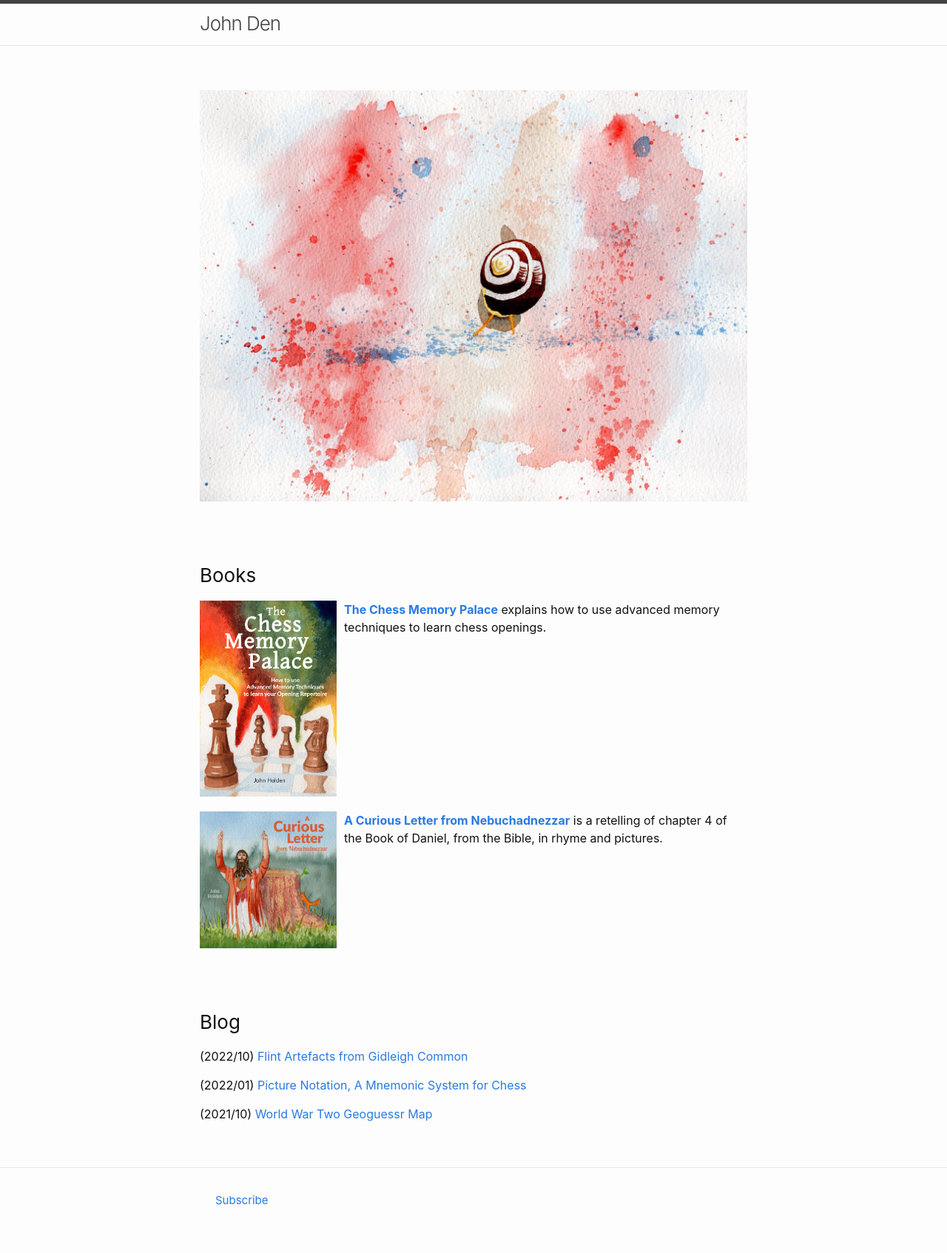
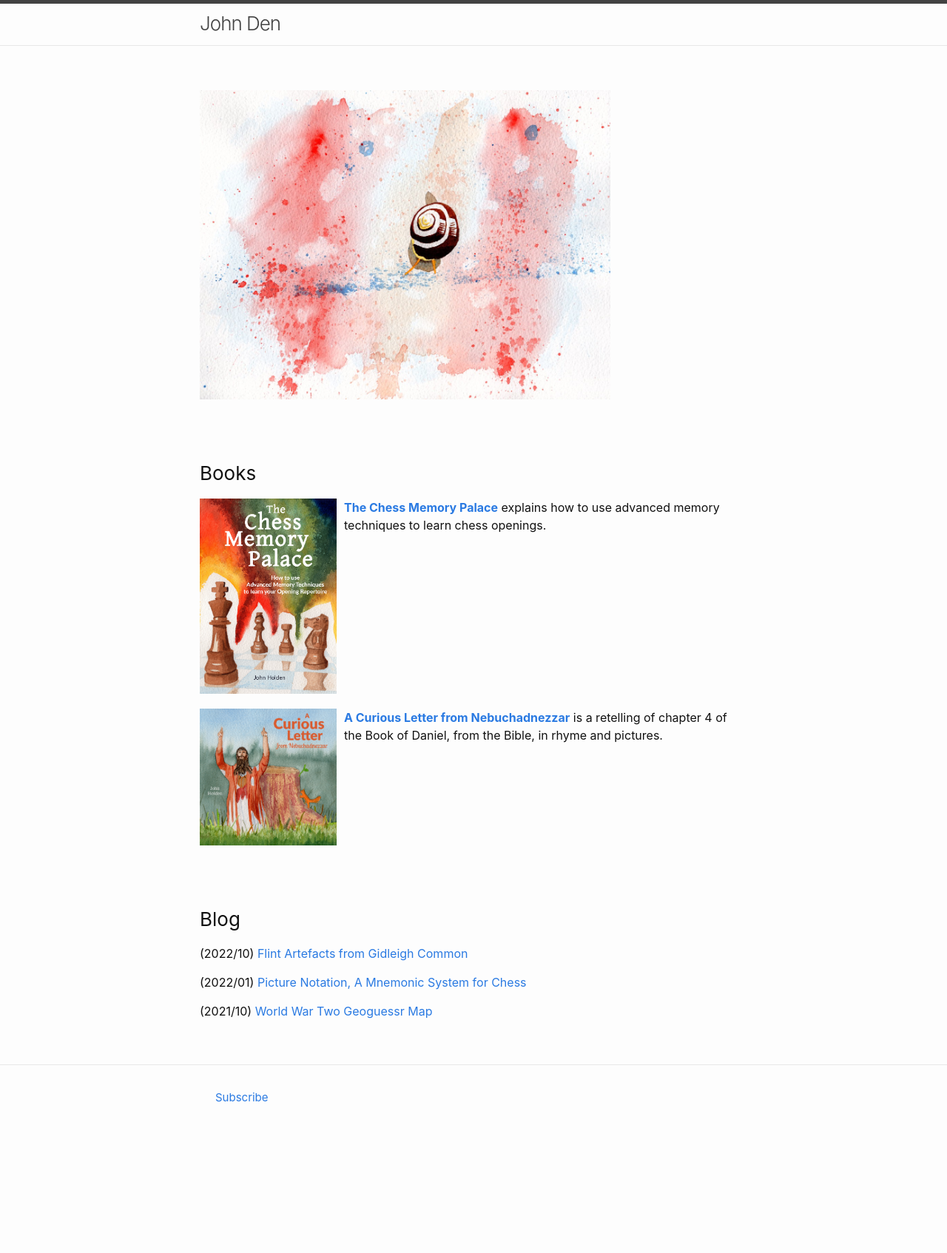
Before and after one commit to liontailedmacaque/liontailedmacaque.github.io, a Jekyll site: the page built from index.md, in a window 1280 px wide. Shown: the whole page at 74% size. Built offline with Jekyll 4.4.1, drawn with Linux system fonts in a browser that asks for light colours; after the commit the page ends 1555 px from its top, so only the background shows below that.

Commit message:
Brighter Snail picture

```diff
--- a/index.md
+++ b/index.md
@@ -2,7 +2,7 @@
 layout: page
 ---
 
-<img src="/assets/homepage/Snail_1500.jpg" height="50%" width="100%" style="margin: 0px 0px 20px 0px; float: center;">
+<img src="/assets/homepage/SnailBrightSmall2.jpg" height="75%" width="75%" style="margin: 0px 0px 20px 0px; float: center;">
 
 <h3>Books</h3>
 
```
